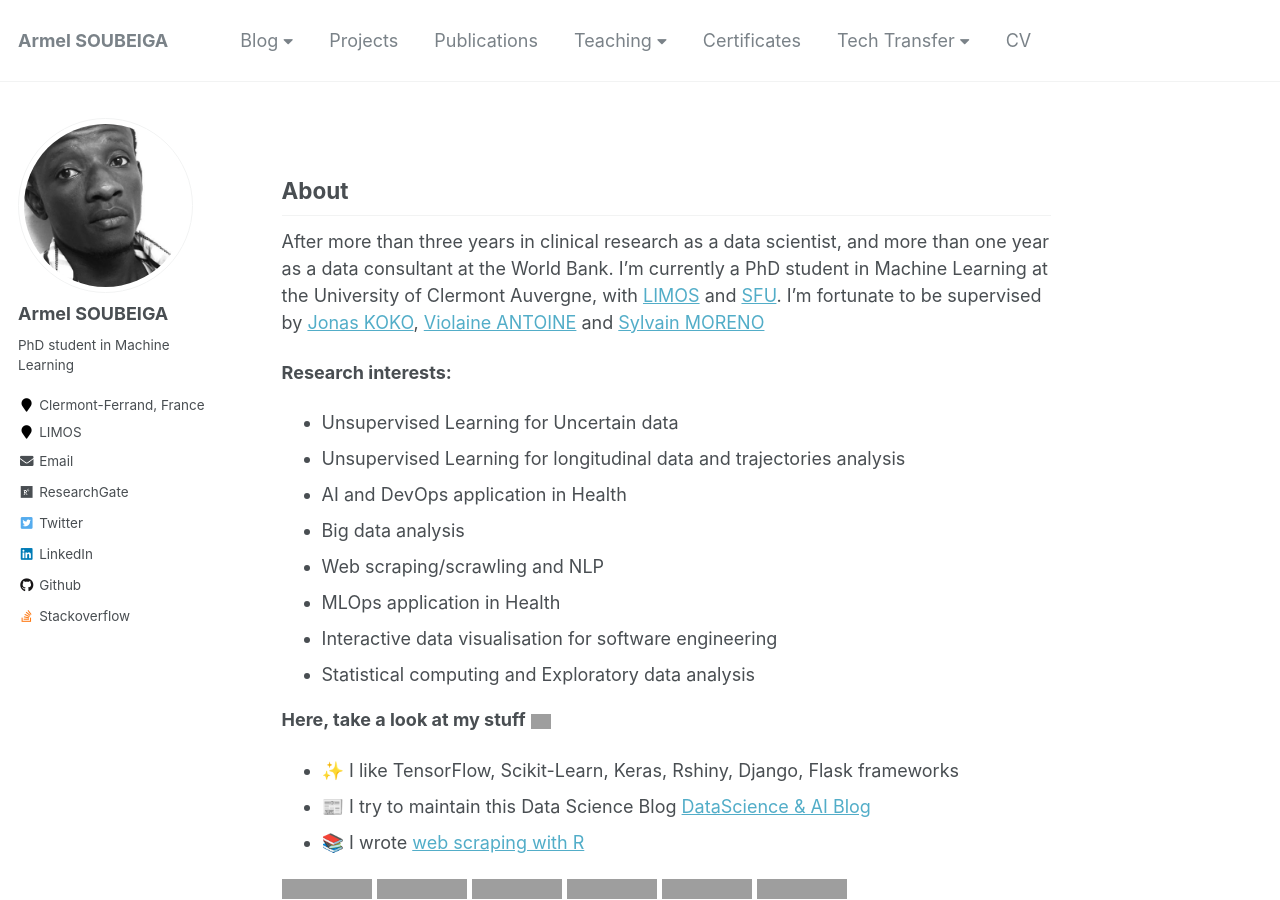
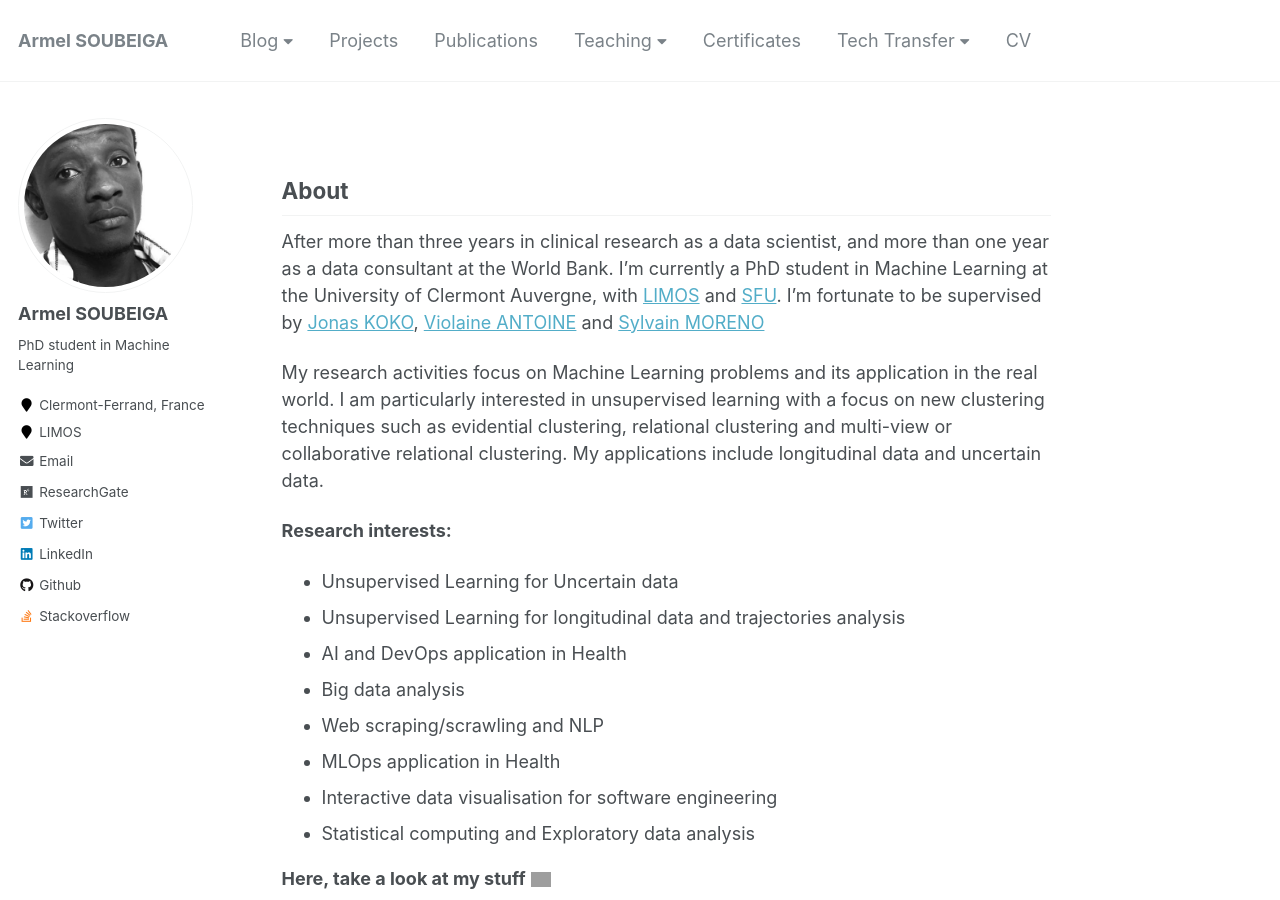
Before and after one commit to armelsoubeiga/armelsoubeiga.github.io, a Jekyll site: the page built from _pages/about.md, in a window 1280 px wide and 900 px high, cut to the strip 0-900 px from the top of the window. Built offline with Jekyll 4.4.1, drawn with Linux system fonts in a browser that asks for light colours; grey boxes are pictures that could not be loaded.

Commit message:
Update about.md

```diff
--- a/_pages/about.md
+++ b/_pages/about.md
@@ -11,6 +11,8 @@ redirect_from:
 About
 ------
 After more than three years in clinical research as a data scientist, and more than one year as a data consultant at the World Bank. I'm currently a PhD student in Machine Learning at the University of Clermont Auvergne, with [LIMOS](https://limos.fr/) and [SFU](https://www.sfu.ca/). I'm fortunate to be supervised by [Jonas KOKO](https://perso.isima.fr/~jokoko/), [ Violaine ANTOINE](https://perso.isima.fr/~viantoin/) and [Sylvain MORENO](https://www.digitalhealthcircle.ca/)
+
+My research activities focus on Machine Learning problems and its application in the real world. I am particularly interested in unsupervised learning with a focus on new clustering techniques such as evidential clustering, relational clustering and multi-view or collaborative relational clustering. My applications include longitudinal data and uncertain data.
 
 **Research interests:**
 
```
